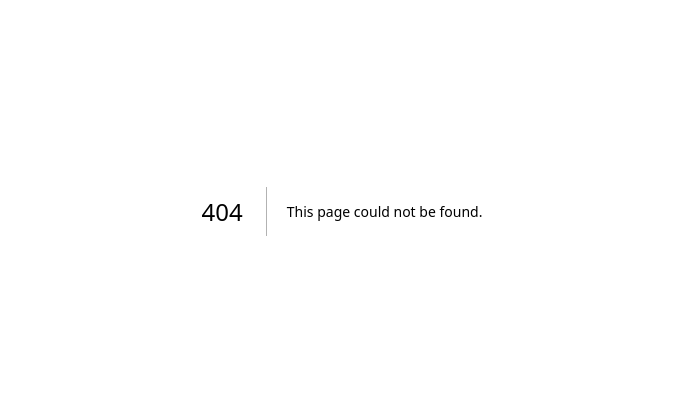
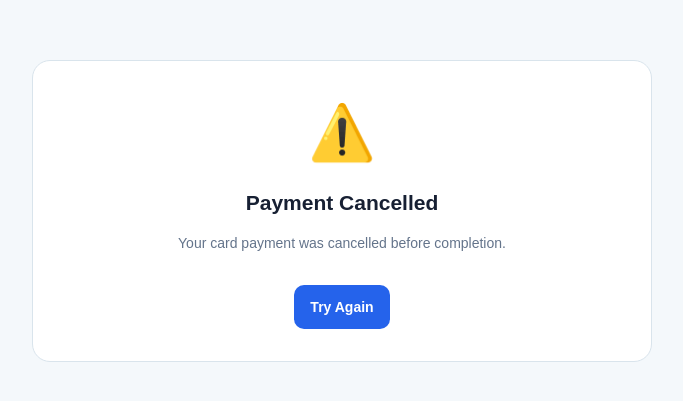
Before and after one commit to gersonberger-lab/shul-membership-portal, a Next.js app: page /portal/pay/cancel in a window 1280 px wide. Before the commit this address had no page. Shown: the part 189-590 px from the top of the page, without its empty margins (298-981 px from the left). Built offline with nearby package versions, Linux system fonts and the light colour scheme.

Commit message:
Add Stripe payment cancel page

```diff
--- /dev/null
+++ b/app/portal/pay/cancel/page.tsx
@@ -0,0 +1,16 @@
+export default function PaymentCancelPage() {
+  return (
+    <main style={{ minHeight: "100vh", background: "#f4f8fb", padding: 24, display: "grid", placeItems: "center" }}>
+      <section style={{ background: "white", border: "1px solid #d9e4ec", borderRadius: 18, padding: 32, maxWidth: 620, width: "100%", textAlign: "center" }}>
+        <div style={{ fontSize: 54 }}>⚠️</div>
+        <h1 style={{ marginBottom: 10 }}>Payment Cancelled</h1>
+        <p style={{ color: "#64748b" }}>
+          Your card payment was cancelled before completion.
+        </p>
+        <a href="/portal/pay" style={{ display: "inline-flex", marginTop: 18, padding: "12px 16px", borderRadius: 10, background: "#2563eb", color: "white", fontWeight: 800 }}>
+          Try Again
+        </a>
+      </section>
+    </main>
+  );
+}
```
